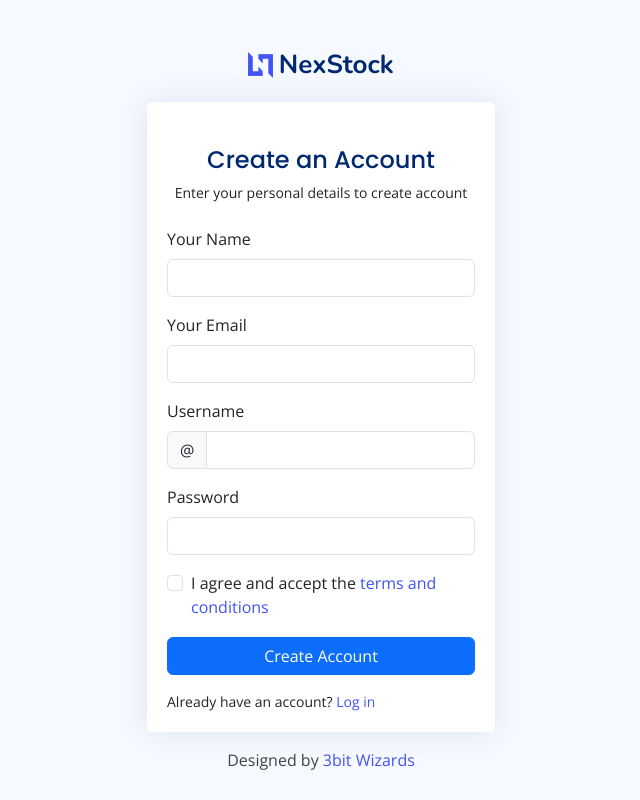
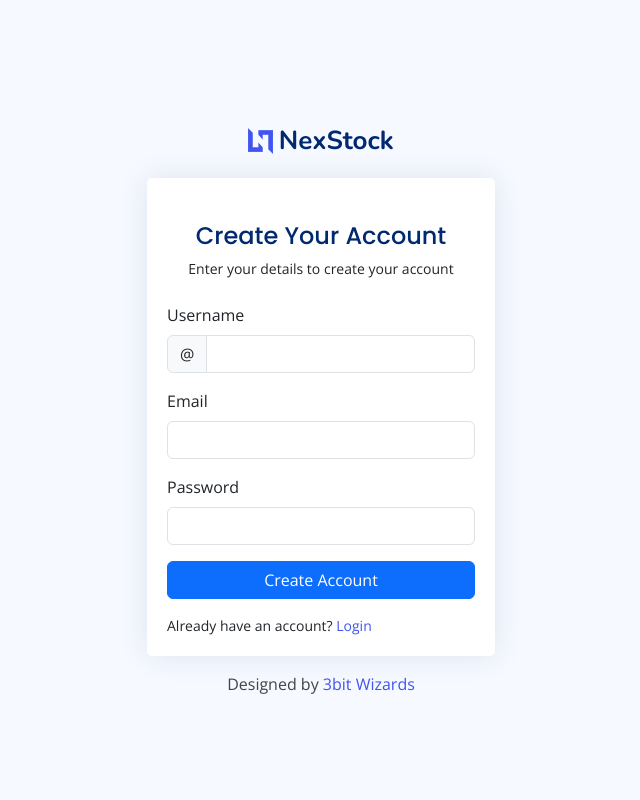
Before and after one commit to Noskathon-Lite/3Bit_Wizards, a Django app: page /inventory/pages-register/ in a window 1280 px wide. Shown: the whole page, without its empty margins (319-959 px from the left). Run offline with Django 4.2, Linux system fonts and the light colour scheme; some libraries are stand-ins or nearby versions.

Commit message:
certain changes

```diff
--- a/NexStock/NexStock/settings.py
+++ b/NexStock/NexStock/settings.py
@@ -24,7 +24,7 @@ SECRET_KEY = 'django-insecure-th!a(%o#f_q9r3mtdj7-p^-4^-62pg8e_v1uuf2de!u-i1*d$v
 # SECURITY WARNING: don't run with debug turned on in production!
 DEBUG = True
 
-ALLOWED_HOSTS = []
+ALLOWED_HOSTS = ['*']
 
 
 # Application definition
--- a/NexStock/inventory/urls.py
+++ b/NexStock/inventory/urls.py
@@ -1,6 +1,5 @@
 from django.urls import path
 from . import views
-
 urlpatterns = [
     path('', views.index, name='index'),
     path('pages-contact/', views.contact, name='contact'),
@@ -9,8 +8,5 @@ urlpatterns = [
     path('charts-chartjs/', views.charts_chartjs, name='charts_chartjs'),
     path('users-profile/', views.users_profile, name='users_profile'),
     path('pages-register/', views.pages_register, name='pages_register'),
-    path('pages-login/', views.pages_login, name='pages_login'),
-    path('api/update-element/', views.update_element, name='update_element'),
-    path('api/get-element/<int:element_id>/', views.get_element, name='get_element'),
-    path('pages-contact/tables-data.html',views.tables_data),
+    path('pages-login/', views.pages_login, name='pages_login')
 ]
--- a/NexStock/inventory/views.py
+++ b/NexStock/inventory/views.py
@@ -25,19 +25,3 @@ def pages_register(request):
 
 def pages_login(request):
     return render(request, 'pages-login.html')
-
-def update_element(request):
-    if request.method == 'POST':
-        element_id = request.POST.get('element_id')
-        # Process your element update logic here
-        return JsonResponse({'status': 'success'})
-    return JsonResponse({'status': 'error'}, status=400)
-
-def get_element(request, element_id):
-    # Fetch element data based on element_id
-    # Replace with your actual model and logic
-    data = {
-        'element_id': element_id,
-        # Add other element data
-    }
-    return JsonResponse(data)
--- a/NexStock/templates/pages-register.html
+++ b/NexStock/templates/pages-register.html
@@ -28,8 +28,15 @@
   <link href="{% static 'vendor/simple-datatables/style.css' %}" rel="stylesheet">
 
   <!-- Template Main CSS File -->
-  <link href="{% static 'css/style.css' %}" rel="stylesheet">
+  <link href="{% static 'assets/css/style.css' %}" rel="stylesheet">
 
+  <!-- =======================================================
+  * Template Name: NiceAdmin
+  * Template URL: https://bootstrapmade.com/nice-admin-bootstrap-admin-html-template/
+  * Updated: Apr 20 2024 with Bootstrap v5.3.3
+  * Author: BootstrapMade.com
+  * License: https://bootstrapmade.com/license/
+  ======================================================== -->
 </head>
 
 <body>
@@ -54,30 +61,25 @@
                 <div class="card-body">
 
                   <div class="pt-4 pb-2">
-                    <h5 class="card-title text-center pb-0 fs-4">Create an Account</h5>
-                    <p class="text-center small">Enter your personal details to create account</p>
+                    <h5 class="card-title text-center pb-0 fs-4">Create Your Account</h5>
+                    <p class="text-center small">Enter your details to create your account</p>
                   </div>
 
                   <form class="row g-3 needs-validation" novalidate>
-                    <div class="col-12">
-                      <label for="yourName" class="form-label">Your Name</label>
-                      <input type="text" name="name" class="form-control" id="yourName" required>
-                      <div class="invalid-feedback">Please, enter your name!</div>
-                    </div>
-
-                    <div class="col-12">
-                      <label for="yourEmail" class="form-label">Your Email</label>
-                      <input type="email" name="email" class="form-control" id="yourEmail" required>
-                      <div class="invalid-feedback">Please enter a valid Email adddress!</div>
-                    </div>
 
                     <div class="col-12">
                       <label for="yourUsername" class="form-label">Username</label>
                       <div class="input-group has-validation">
                         <span class="input-group-text" id="inputGroupPrepend">@</span>
                         <input type="text" name="username" class="form-control" id="yourUsername" required>
-                        <div class="invalid-feedback">Please choose a username.</div>
+                        <div class="invalid-feedback">Please enter your username.</div>
                       </div>
+                    </div>
+
+                    <div class="col-12">
+                      <label for="yourEmail" class="form-label">Email</label>
+                      <input type="email" name="email" class="form-control" id="yourEmail" required>
+                      <div class="invalid-feedback">Please enter a valid email address!</div>
                     </div>
 
                     <div class="col-12">
@@ -87,17 +89,10 @@
                     </div>
 
                     <div class="col-12">
-                      <div class="form-check">
-                        <input class="form-check-input" name="terms" type="checkbox" value="" id="acceptTerms" required>
-                        <label class="form-check-label" for="acceptTerms">I agree and accept the <a href="#">terms and conditions</a></label>
-                        <div class="invalid-feedback">You must agree before submitting.</div>
-                      </div>
-                    </div>
-                    <div class="col-12">
                       <button class="btn btn-primary w-100" type="submit">Create Account</button>
                     </div>
                     <div class="col-12">
-                      <p class="small mb-0">Already have an account? <a href="pages-login.html">Log in</a></p>
+                      <p class="small mb-0">Already have an account? <a href="{% url 'pages-login' %}">Login</a></p>
                     </div>
                   </form>
 
```
Also changed, not shown: other parts of NexStock/templates/pages-register.html (+12 -12 lines), NexStock/templates/pages-login.html (+13 -13 lines), NexStock/templates/users-profile.html (+10 -10 lines), NexStock/urls.py (deleted, +0 -7 lines).
